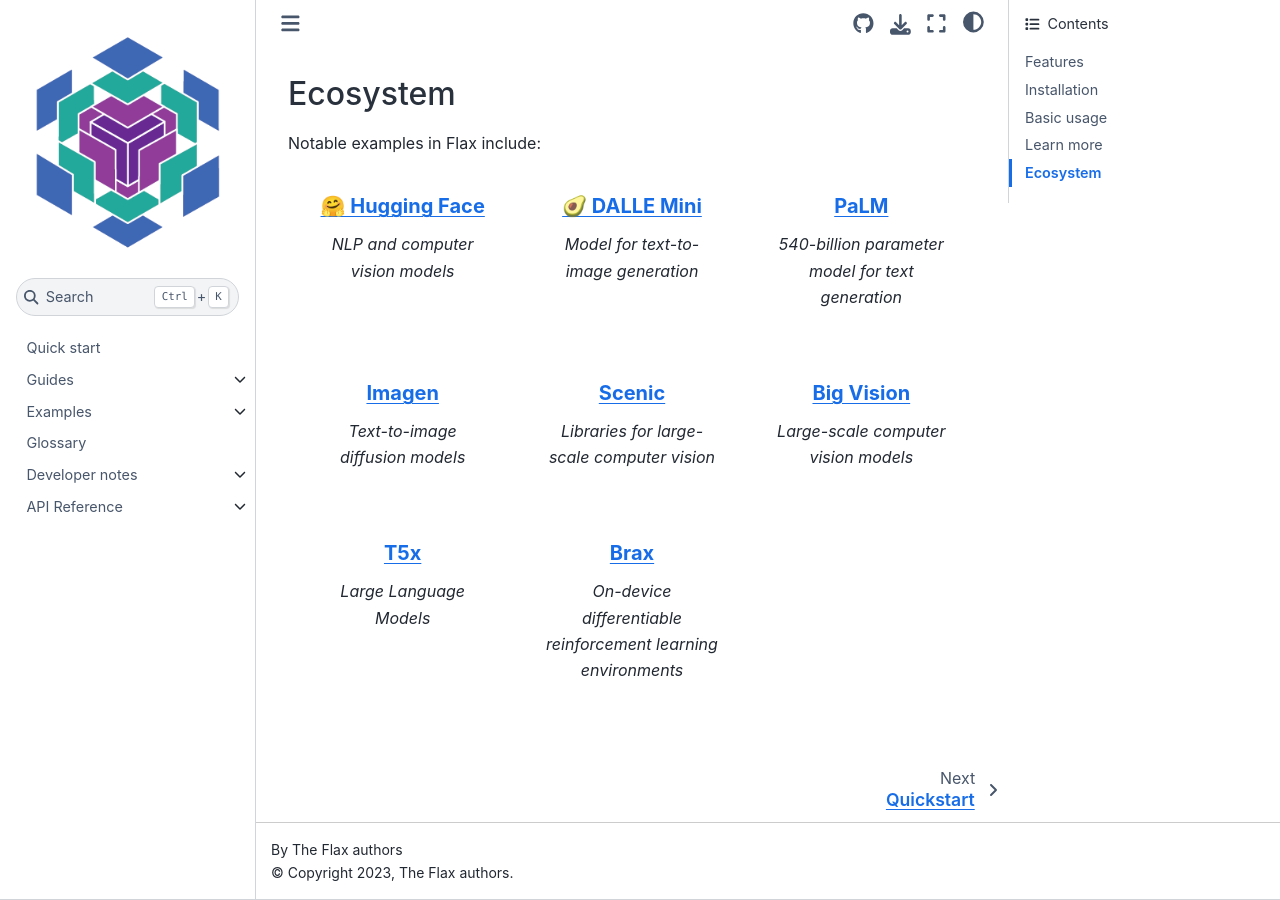
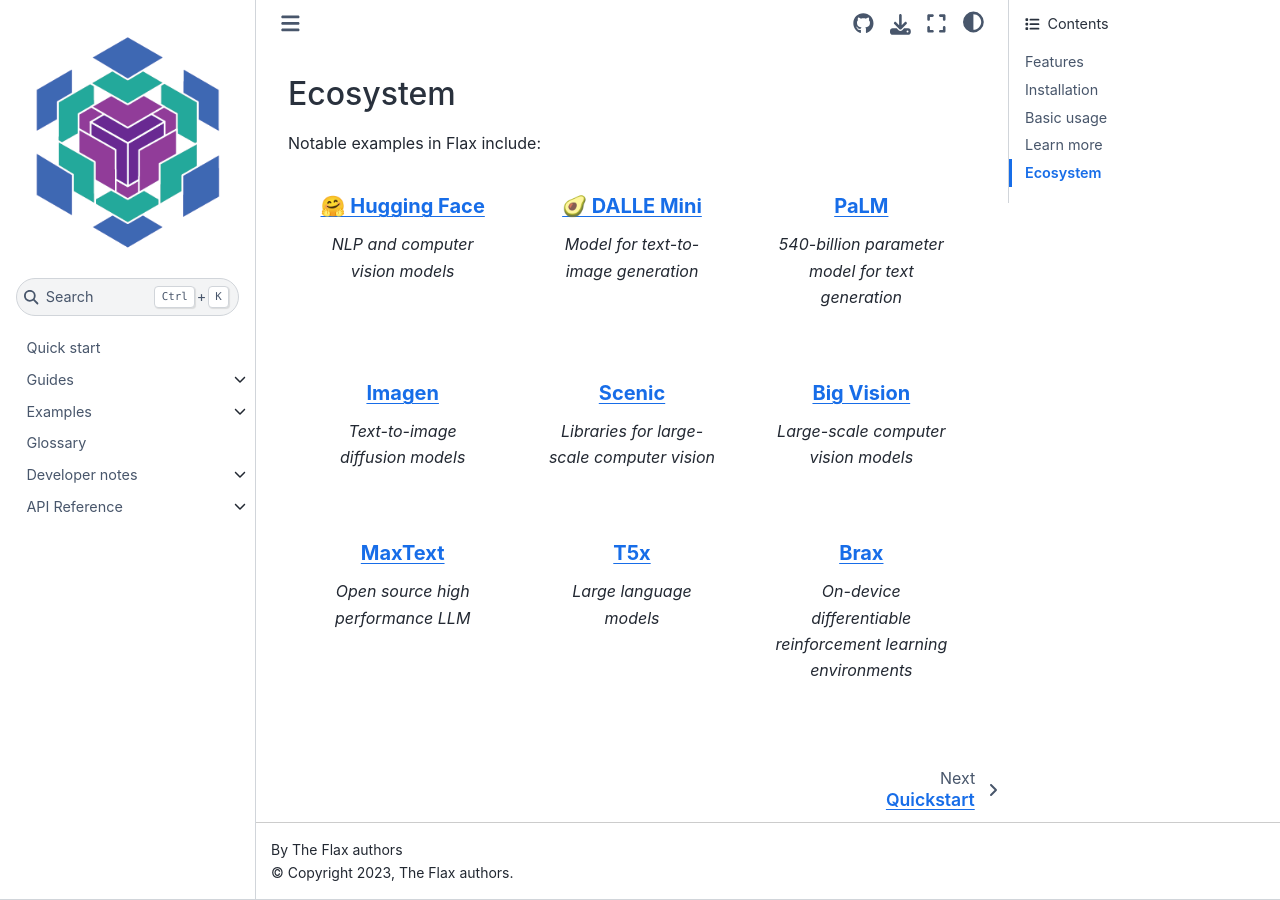
Before and after one commit to google/flax, a Sphinx documentation site: the page built from docs/index.rst, in a window 1280 px wide and 900 px high, scrolled down 2043 px. Built offline with Sphinx 7.4.7 and the Sphinx Book theme 1.1.4, drawn with Linux system fonts in a browser that asks for light colours; pages that are not in the unit, such as notebooks, are missing from menus.

Commit message:
Add MaxText open source LLM to index.rst

```diff
--- a/docs/index.rst
+++ b/docs/index.rst
@@ -274,6 +274,18 @@
    .. grid-item::
       :columns: 6 6 6 4
 
+      .. card:: `MaxText <https://github.com/google/maxtext>`__
+         :class-card: sd-border-0
+         :shadow: none
+         :class-title: sd-text-center sd-fs-5
+
+         .. div:: sd-text-center sd-font-italic
+
+            Open source high performance LLM
+
+   .. grid-item::
+      :columns: 6 6 6 4
+
       .. card:: `T5x <https://github.com/google-research/t5x>`__
          :class-card: sd-border-0
          :shadow: none
@@ -281,7 +293,7 @@
 
          .. div:: sd-text-center sd-font-italic
 
-            Large Language Models
+            Large language models
 
    .. grid-item::
       :columns: 6 6 6 4
```
